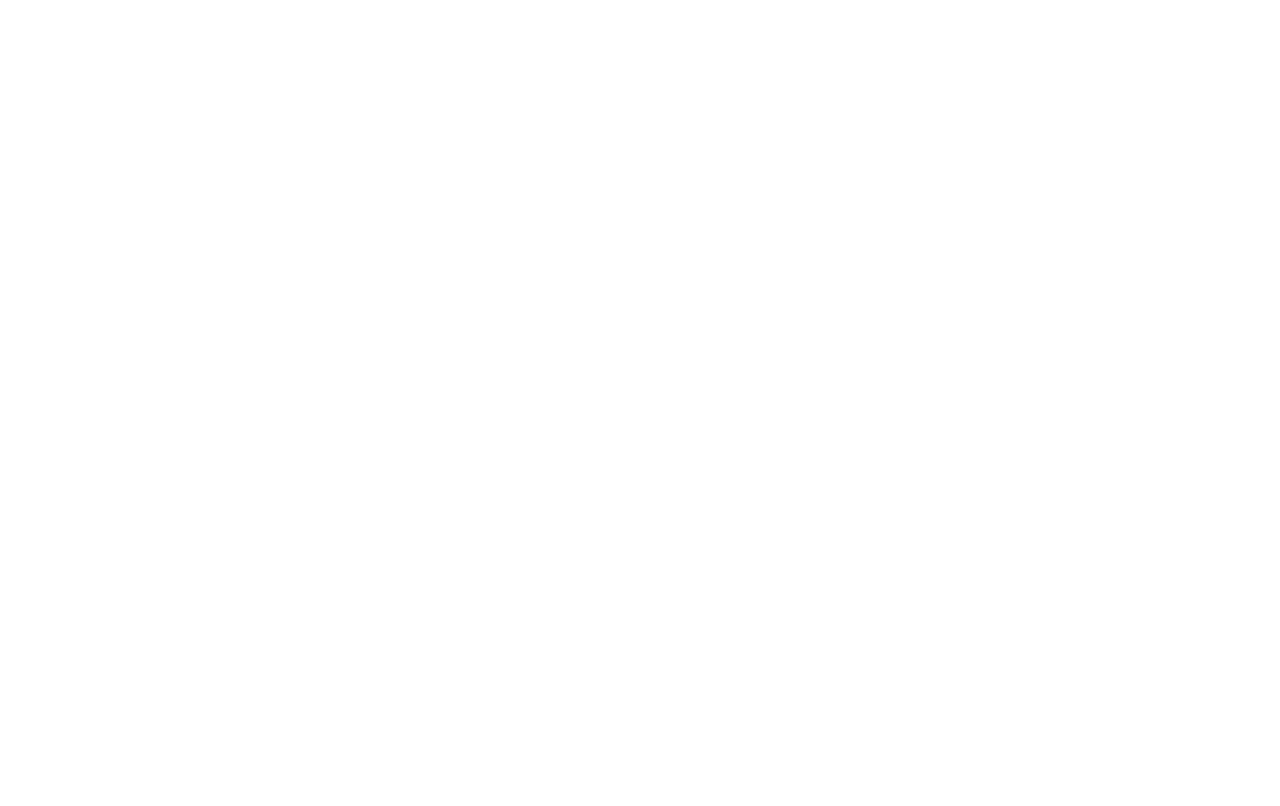
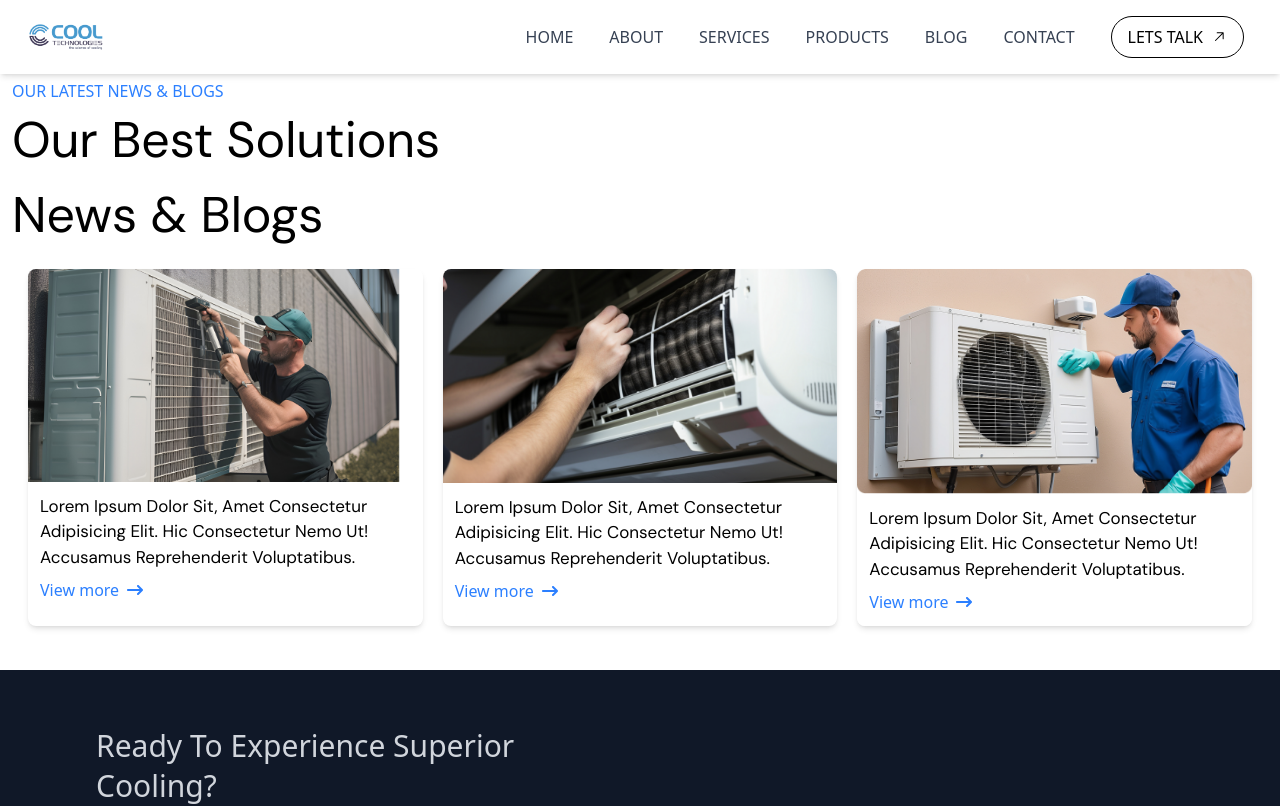
Before and after one commit to rahanyas/React-project, a React (Vite) app: page /blog in a window 1280 px wide. Before the commit this address had no page. Shown: the top 806 px of the page. Built offline with nearby package versions, Linux system fonts and the light colour scheme.

Commit message:
created blog section

```diff
--- a/src/App.jsx
+++ b/src/App.jsx
@@ -9,6 +9,7 @@
   const About = React.lazy(() => import('./Pages/About'));
   const Products = React.lazy(() => import('.//Pages/Products'));
   const Contact = React.lazy(() => import('./Pages/Contact'));
+  const Blog = React.lazy(() => import('./Pages/Blog'))
 
   return (
      <div className='w-full'>
@@ -20,6 +21,7 @@
                <Route path='/about' element={<About/>}/>
                <Route path='/products' element={<Products/>}/>
                <Route path='/contact' element={<Contact/>} />
+               <Route path='/blog' element={<Blog/>}/>
             </Route>
           </Routes>
         </Router>
--- /dev/null
+++ b/src/Pages/Blog.jsx
@@ -0,0 +1,41 @@
+import img1 from '../assets/progbiz-img/img-18.png';
+import img2 from '../assets/progbiz-img/img-19.png';
+import img3 from '../assets/progbiz-img/img-20.png';
+import { FaArrowRightLong } from "react-icons/fa6";
+
+const BlogPage = () => {
+  return (
+    <div className='p-3'>
+      <h5 className="sanFont uppercase text-blue-500">our latest news & blogs</h5>
+      <h1 className="sansFont capitalize text-[40px] md:text-[50px]">
+        our best solutions <br /> news & blogs
+      </h1>
+
+      <div className="grid grid-cols-1 md:grid-cols-2 lg:grid-cols-3 md:gap-5 m-4 gap-5">
+        {[img1, img2, img3].map((image, index) => (
+          <div
+            key={index}
+            className="shadow-md hover:shadow-xl cursor-pointer overflow-hidden rounded-lg transition-transform duration-300 hover:scale-105"
+          >
+
+            <div className="w-full overflow-hidden">
+              <img src={image} className="w-full h-auto object-cover transition-transform duration-300 hover:scale-110" />
+            </div>
+
+            {/* Text Content */}
+            <div className="p-3 bg-white">
+              <p className='sansFont capitalize text-[17px]'>
+                Lorem ipsum dolor sit, amet consectetur adipisicing elit. Hic consectetur nemo ut! Accusamus reprehenderit voluptatibus.
+              </p>
+              <button className='inline-flex items-center gap-2 text-blue-500 mt-2'>
+                View more <FaArrowRightLong />
+              </button>
+            </div>
+          </div>
+        ))}
+      </div>
+    </div>
+  );
+};
+
+export default BlogPage;
--- a/src/Pages/Contact.jsx
+++ b/src/Pages/Contact.jsx
@@ -1,10 +1,9 @@
+// lets connect section
 
 import { FaArrowRightLong } from "react-icons/fa6";
 const Contact = () => {
   return (
     <div>
-
-
     <div className="grid grid-cols-1 md:grid-cols-2 contactBg bg-cover bg-center bg-local bg-origin-content overflow-hidden h-4/5 md:h-screen m justify-center items-center">
 
        <div className="max-h-fit mt-11 p-4 mx-3">
@@ -21,7 +20,7 @@
        <div className="w-fit mx-auto bg-white p-6 rounded-lg mb-3">
         <h2 className="capitalize sansFont text-2xl ml-6 md:mt-9 w-fit">let&apos;s connect</h2>
           <form action="" className="text-black py-11 px-9 ">
-            <input type="text" placeholder="enter your name" className="outline-none bg-gray-200 p-2 capitalize sansFont mr-4 rounded-lg"/>
+            <input type="text" placeholder="enter your name" className="outline-none bg-gray-200 p-2 capitalize sansFont mr-4 rounded-lg mb-2 md:mb-0"/>
             <input type="email" placeholder="enter your email" className="outline-none bg-gray-200 p-2 capitalize sansFont mb-2 rounded-lg"/>
             <br />
             <input type="text"  placeholder="enter your phone number" className="outline-none bg-gray-200 p-2 capitalize sansFont whitespace-nowra w-[250px] mt-4 rounded-lg"/>
--- a/src/utils/navItems.js
+++ b/src/utils/navItems.js
@@ -6,6 +6,10 @@
 {
   name : "about",
   path : "/about"
+},
+{
+   name : 'services',
+   path : "/services"
 },
 {
   name : "products",
```
